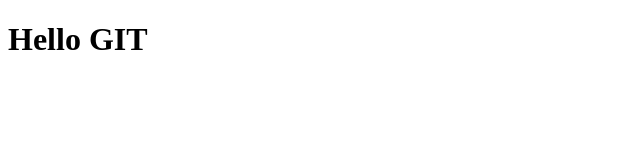
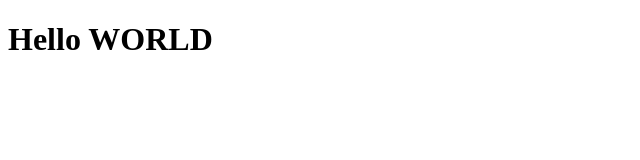
Before and after one commit to ReidenBrig/test_project, a plain HTML site: page index.html in a window 1280 px wide. Shown: the whole page, without its empty margins (0-640 px from the left). Drawn offline with Linux system fonts and the light colour scheme.

Commit message:
change title

```diff
--- a/index.html
+++ b/index.html
@@ -7,7 +7,7 @@
     <title>GIT</title>
 </head>
 <body>
-    <h1>Hello GIT</h1>
+    <h1>Hello WORLD</h1>
     <script src="main.js"></script>
 </body>
 </html>
```
